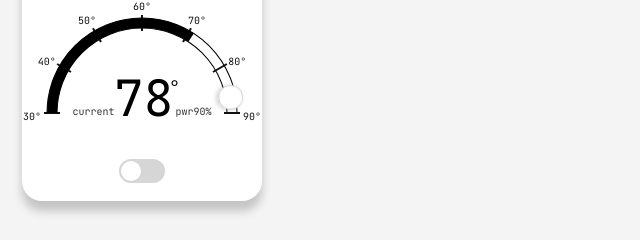
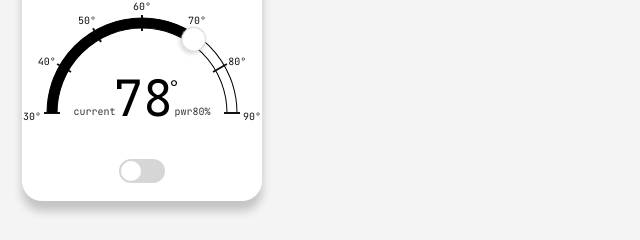
Before and after one commit to chakaramba/thermo-flow-client, a plain HTML site: page index.html in a window 1280 px wide. Shown: the part 171-411 px from the top of the page, 0-640 px from the left. Drawn offline with Linux system fonts and the light colour scheme.

Commit message:
Alignment for values

```diff
--- a/index.html
+++ b/index.html
@@ -50,7 +50,7 @@
             <div class="gauge-readout">
                 <span class="gauge-label current">current</span>
                 <span class="gauge-value"><span class="value-number">78</span><span class="value-unit">°</span></span>
-                <span class="gauge-label power">pwr90%</span>
+                <span class="gauge-label power">pwr<span class="power-value">80%</span></span>
             </div>
         </div>
         <div class="device-switch">
--- a/style.css
+++ b/style.css
@@ -343,7 +343,7 @@ body {
 }
 
 .gauge-handle {
-    transform: rotate(80deg);
+    transform: rotate(35deg);
     transition: transform 0.3s ease;
     transform-origin: 100px 100px;
 }
@@ -380,6 +380,8 @@ body {
     line-height: 1;
     display: flex;
     align-items: flex-end;
+    justify-content: center;
+    width: 2ch;
 }
 
 .gauge-label {
@@ -389,17 +391,26 @@ body {
 }
 
 .gauge-label.power {
-    margin-left: -9px;
+    margin-left: -6px;
     padding-bottom: 6px;
 }
 
 .gauge-label.current {
-    margin-right: -5px;
+    margin-right: -3px;
     padding-bottom: 6px;
 }
 
 .value-number {
     font-size: 50px;
+    display: inline-block;
+    width: 3ch;
+    text-align: right;
+}
+
+.power-value {
+    display: inline-block;
+    width: 3ch;
+    text-align: left;
 }
 
 .value-unit {
```
